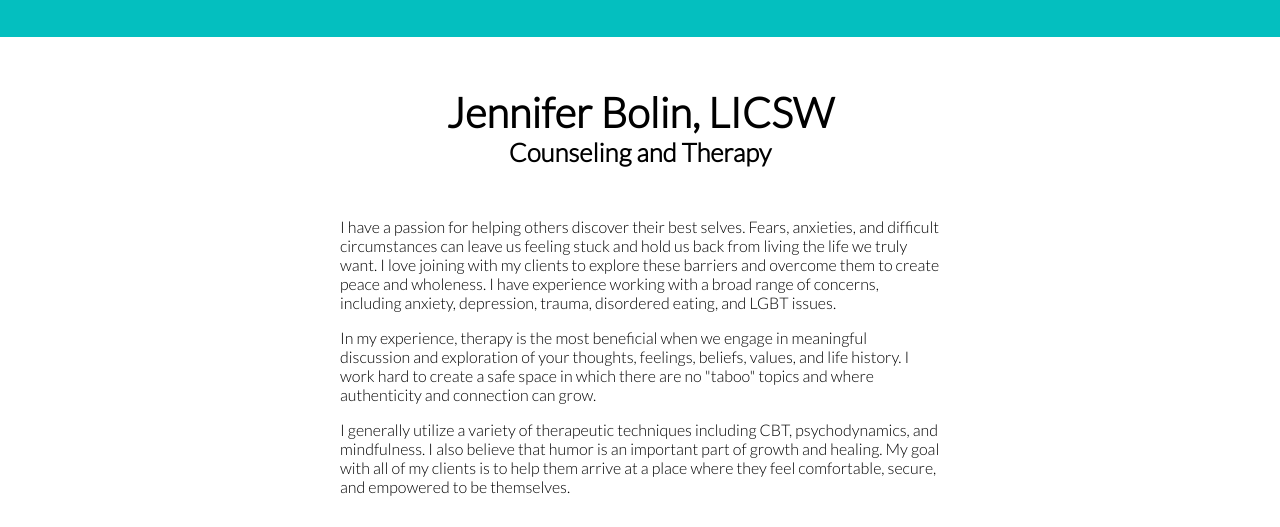
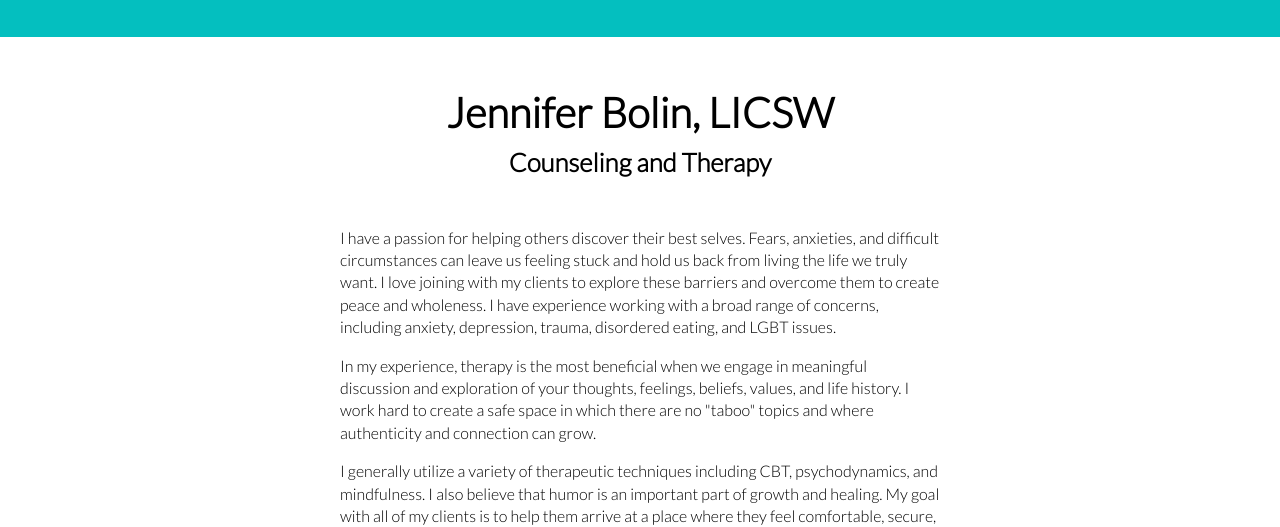
Before and after one commit to chrisbolin/jb, a plain HTML site: page index.html in a window 1280 px wide. Shown: the part 281-808 px from the top of the page. Drawn offline with nearby package versions, Linux system fonts and the light colour scheme; files that its build step writes are made by us from their sources.

Commit message:
styling changes: more room!

```diff
--- a/style.scss
+++ b/style.scss
@@ -14,9 +14,13 @@ body {
 
 h1,h2,h3,h4{
 	text-align: center;
+	margin: 10px;
 }
 
-p { font-size: 1em;}
+p {
+	font-size: 1em;
+	line-height: 1.4em;
+}
 h4 { font-size: 1.6em;}
 h3 { font-size: 1.6em;}
 h2 { font-size: 2.6em;}
@@ -72,12 +76,6 @@ a {
 #main{
 	max-width: $max-width;
 	margin: 0 auto;
-
-	#subheader{
-		h2,h3 {
-			margin: 0;
-		}
-	}
 }
 
 .star{
```
